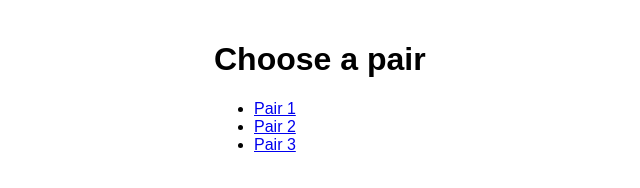
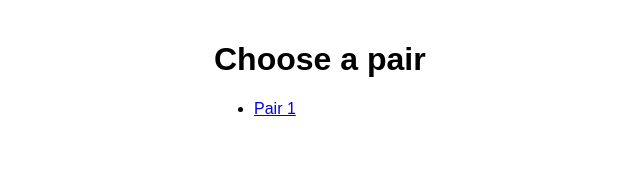
Before and after one commit to AMPNV/XMAS25-PNV-x-NARDI, a plain HTML site: page index.html in a window 1280 px wide. Shown: the whole page, without its empty margins (176-816 px from the left). Drawn offline with Linux system fonts and the light colour scheme.

Commit message:
Update index.html

```diff
--- a/index.html
+++ b/index.html
@@ -9,9 +9,7 @@
   <h1>Choose a pair</h1>
   <ul>
     <li><a href="/pair1/">Pair 1</a></li>
-    <li><a href="/pair2/">Pair 2</a></li>
-    <li><a href="/pair3/">Pair 3</a></li>
-    <!-- add more -->
   </ul>
 </body>
+
 </html>
```
